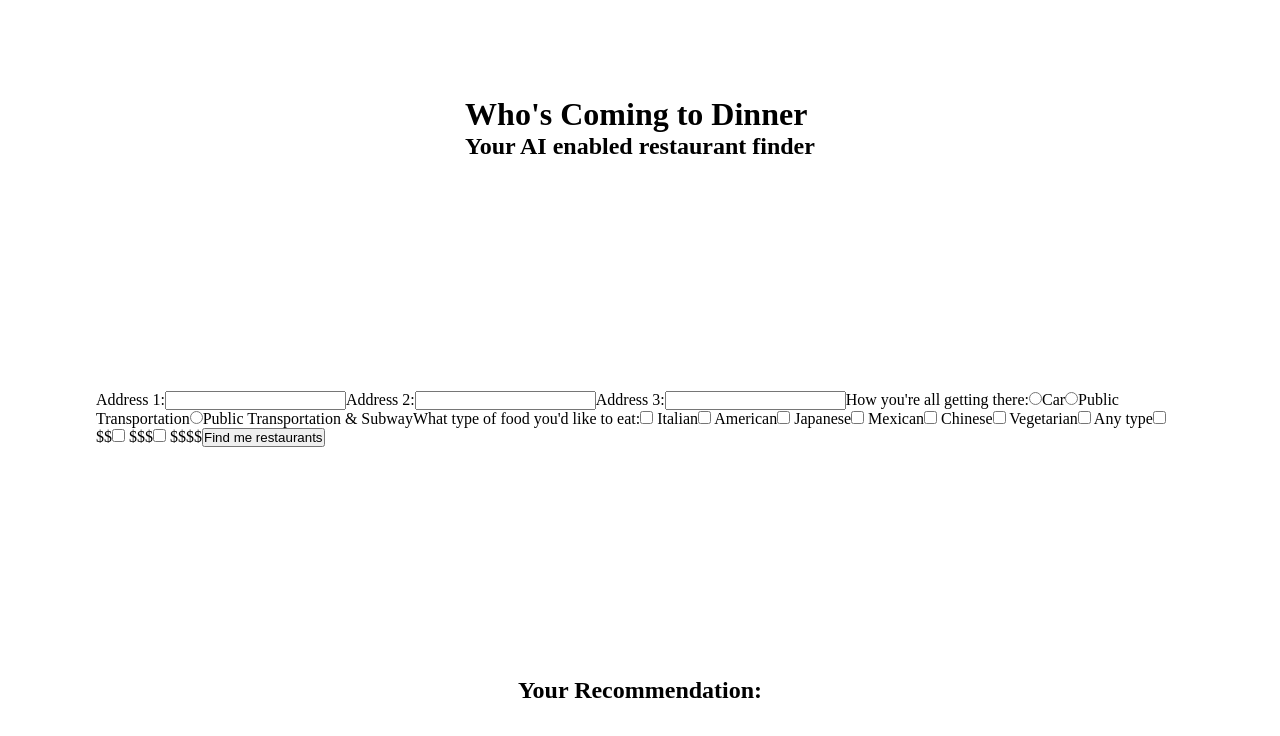
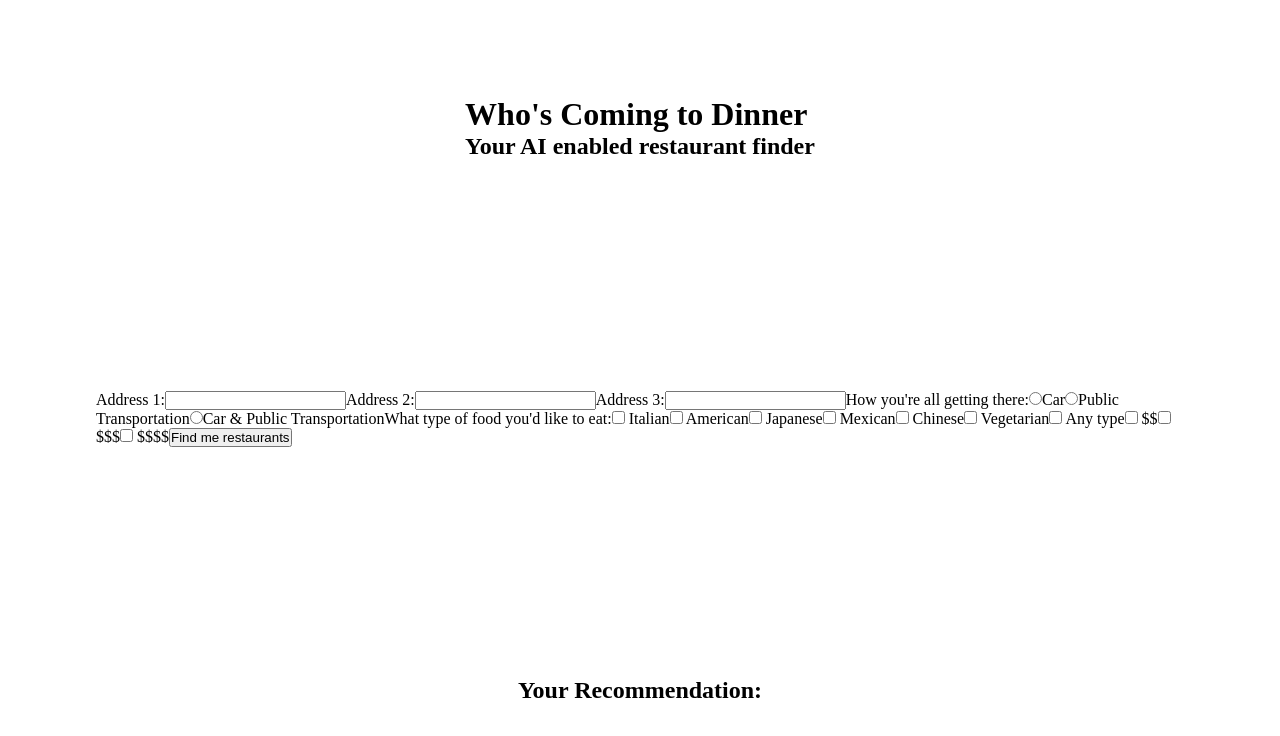
Before and after one commit to ajasinger/dinner-app, a Next.js app: page / in a window 1280 px wide. Shown: the top 736 px of the page. Built offline with nearby package versions, Linux system fonts and the light colour scheme.

Commit message:
content update

```diff
--- a/pages/index.js
+++ b/pages/index.js
@@ -36,7 +36,7 @@ export default function Home() {
           <input type="radio" id="pub-transport" name="transportation" value="pub-transport" />
           <label for="pub-transport">Public Transportation</label>
           <input type="radio" id="pub-transport-and-car" name="transportation" value="pub-transport-and-car" />
-          <label for="pub-transport-and-car">Public Transportation & Subway</label>
+          <label for="pub-transport-and-car">Car & Public Transportation</label>
           {/* food types */}
           <label for="food">What type of food you'd like to eat:</label>
           <input type="checkbox" id="food1" name="food1" value="Italian" />
```
